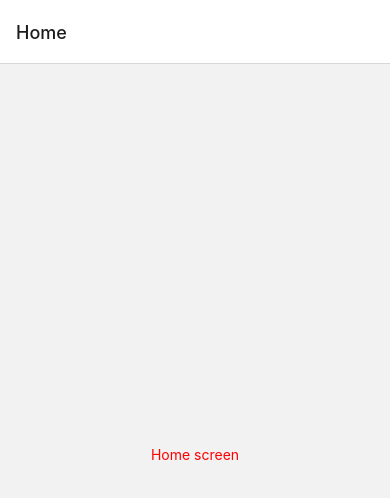
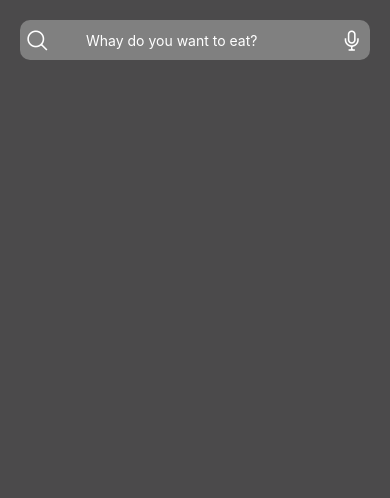
Before and after one commit to BC-MAY-21-RN/kata-03-recetario-k3-f22-t4, a React Native app in the folder recetario/: screen /Home in a window 390 px wide. Shown: the top 498 px of the page. Built offline with nearby package versions, Linux system fonts and the light colour scheme.

Commit message:
SearchBar style added
Co-authored-by: Oscar <oscaravg27@gmail.com>
Co-authored-by: Carolina <carolinaramon239578@correo.itm.edu.co>

```diff
--- a/recetario/package.json
+++ b/recetario/package.json
@@ -15,7 +15,8 @@
     "react": "17.0.2",
     "react-native": "0.67.2",
     "react-native-safe-area-context": "^3.4.0",
-    "react-native-screens": "^3.12.0"
+    "react-native-screens": "^3.12.0",
+    "react-native-vector-icons": "^9.1.0"
   },
   "devDependencies": {
     "@babel/core": "^7.12.9",
--- /dev/null
+++ b/recetario/src/components/SearchBar.js
@@ -0,0 +1,41 @@
+import React, {useState} from 'react';
+import {View, TextInput, StyleSheet} from 'react-native';
+import Icon from 'react-native-vector-icons/Ionicons';
+
+export const SearchBar = () => {
+  const [search, setSearch] = useState('');
+
+  return (
+    <View style={styles.containerSearch}>
+      <Icon name="search-outline" color="white" size={25} />
+      <TextInput
+        style={styles.search}
+        value={search}
+        placeholder="Whay do you want to eat?"
+        onChangeText={setSearch}
+      />
+      <Icon name="mic-outline" color="white" size={25} />
+    </View>
+  );
+};
+
+const styles = StyleSheet.create({
+  search: {
+    color: 'white',
+    padding: 5,
+    // borderRadius: 10,
+    // backgroundColor: 'grey',
+    // height: 40,
+    // margin: 20,
+  },
+  containerSearch: {
+    backgroundColor: 'grey',
+    height: 40,
+    margin: 20,
+    padding: 5,
+    borderRadius: 10,
+    flexDirection: 'row',
+    alignItems: 'center',
+    justifyContent: 'space-between',
+  },
+});
--- a/recetario/src/navigation/Navigation.js
+++ b/recetario/src/navigation/Navigation.js
@@ -7,7 +7,7 @@ const Stack = createNativeStackNavigator();
 
 export const Navigation = () => {
   return (
-    <Stack.Navigator>
+    <Stack.Navigator screenOptions={{headerShown: false}}>
       <Stack.Screen name="Home" component={HomeScreen} />
       <Stack.Screen name="Pizza" component={PizzaScreen} />
     </Stack.Navigator>
--- a/recetario/src/screens/HomeScreen.js
+++ b/recetario/src/screens/HomeScreen.js
@@ -1,10 +1,18 @@
 import React from 'react';
-import {View, Text} from 'react-native';
+import {View, StyleSheet} from 'react-native';
+import {SearchBar} from '../components/SearchBar';
 
 export const HomeScreen = () => {
   return (
-    <View style={{flex: 1, alignItems: 'center', justifyContent: 'center'}}>
-      <Text style={{color: 'red'}}>Home screen</Text>
+    <View style={styles.containerHome}>
+      <SearchBar />
     </View>
   );
 };
+
+const styles = StyleSheet.create({
+  containerHome: {
+    flex: 1,
+    backgroundColor: '#4B4A4B',
+  },
+});
```
Also changed, not shown: 3 other files (tests, documents, lock files or other folders).
